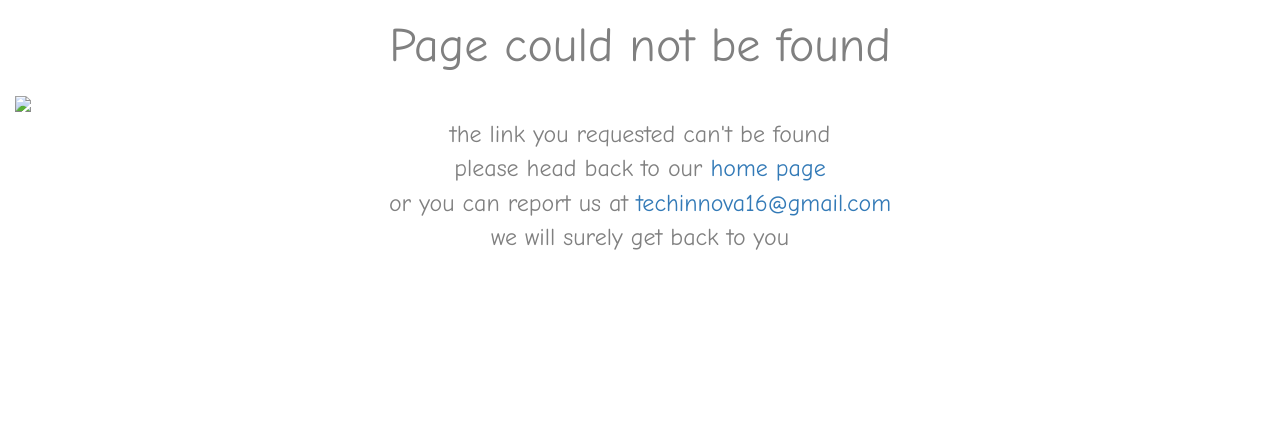
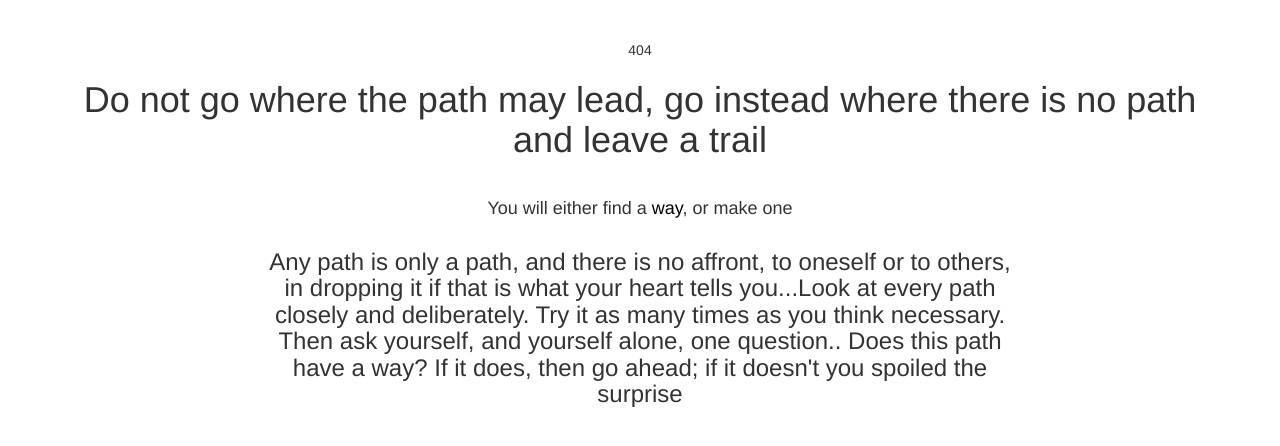
Before and after one commit to coolsarthak/Alecrona, a plain HTML site: page 404.html in a window 1280 px wide. Drawn offline with Linux system fonts and the light colour scheme.

Commit message:
designed 404 page

```diff
--- a/404.html
+++ b/404.html
@@ -1,69 +1,24 @@
-<!DOCTYPE html>
+<html>
+<head>
+	<title>Alecrona - 404 - Page not found</title>
 
-<html>
-	<head>
-		<title>Page not Found</title>
-		<style>
-		body {
-	background-color : black;
-	margin: 0;
-	padding: 0;
-
-}
-.image{
-	background-image: url('img/404.jpg') ;
-  -webkit-background-size: cover;
-  -moz-background-size: cover;
-  -o-background-size: cover;
-  background-size: cover;
-	min-height: 70%
-
-
-}
-h1{
-font-size:2em;
-font:comic sans ms;
-
-}
-.info{
-margin: 15px
-
-
-}
-a{
-text-decoration:none;
-}
-.useless{
-text-vertical-align:
-}
-		</style>
-		  <link href="css/bootstrap.min.css" rel="stylesheet">
-
-	</head>
-<body link="green">
-	<div class = "image"><!--
-	<div class="useless">
-		Alecrona
-	</div>-->
+	<link href="css/bootstrap.min.css" rel="stylesheet" />
+</head>
+<body>
+	<div class="container">
+	<center>
+			<br /><br />
+			404
+		<h1>Do not go where the path may lead, go instead where there is no path and leave a trail</h1><br />
+		<h4>You will either find a <a href="2e4066ecf27e33dcde5845a7273c9bc1e32c4273/virtual_treasure_hunt.html" style="color:#000000; text-decoration:none;">way</a>, or make one</h4>
+		<div class="row">
+			<div class="col-md-2"></div>
+			<div class="col-md-8">
+				<h3>Any path is only a path, and there is no affront, to oneself or to others, in dropping it if that is what your heart tells you...Look at every path closely and deliberately. Try it as many times as you think necessary. Then ask yourself, and yourself alone, one question.. Does this path have a way? If it does, then go ahead; if it doesn't you spoiled the surprise</h3>
+			</div>
+			<div class="col-md-2"></div>
 		</div>
-		<div class="top"><center>
-	<h1>
-	<font color="grey" face="comic sans ms" size ="25em">
-			 Page could not be found
-
-</h1>
 	</center>
-</font>
-</div>
-<div class="container-fluid">
-	<img src="img/404.jpg /" width="100%">
-<font color="grey" face="comic sans ms" size ="5em"><center>
-the link you requested can't be found<br>
-please head back to our <a href="index.html">home page </a> <br>
-or you can report us at <a href="mailto:techinnova16@gmail.com">techinnova16@gmail.com</a><br>
-we will surely get back to you
-</div>
-</center>
-</font>
+	</div>
 </body>
 </html>
```
Also changed, not shown: 2e4066ecf27e33dcde5845a7273c9bc1e32c4273/virtual_treasure_hunt.html (added, +1 -0 lines), img/road-not-taken.jpg (added).
